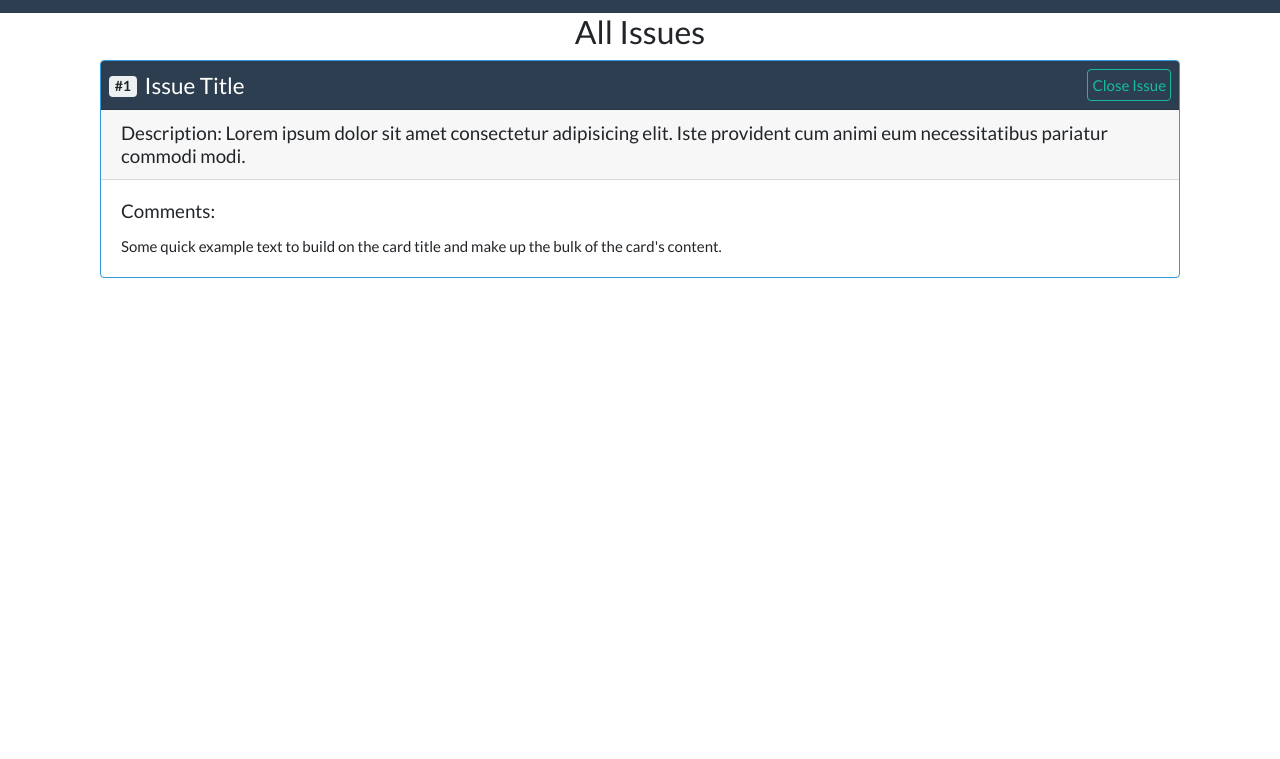
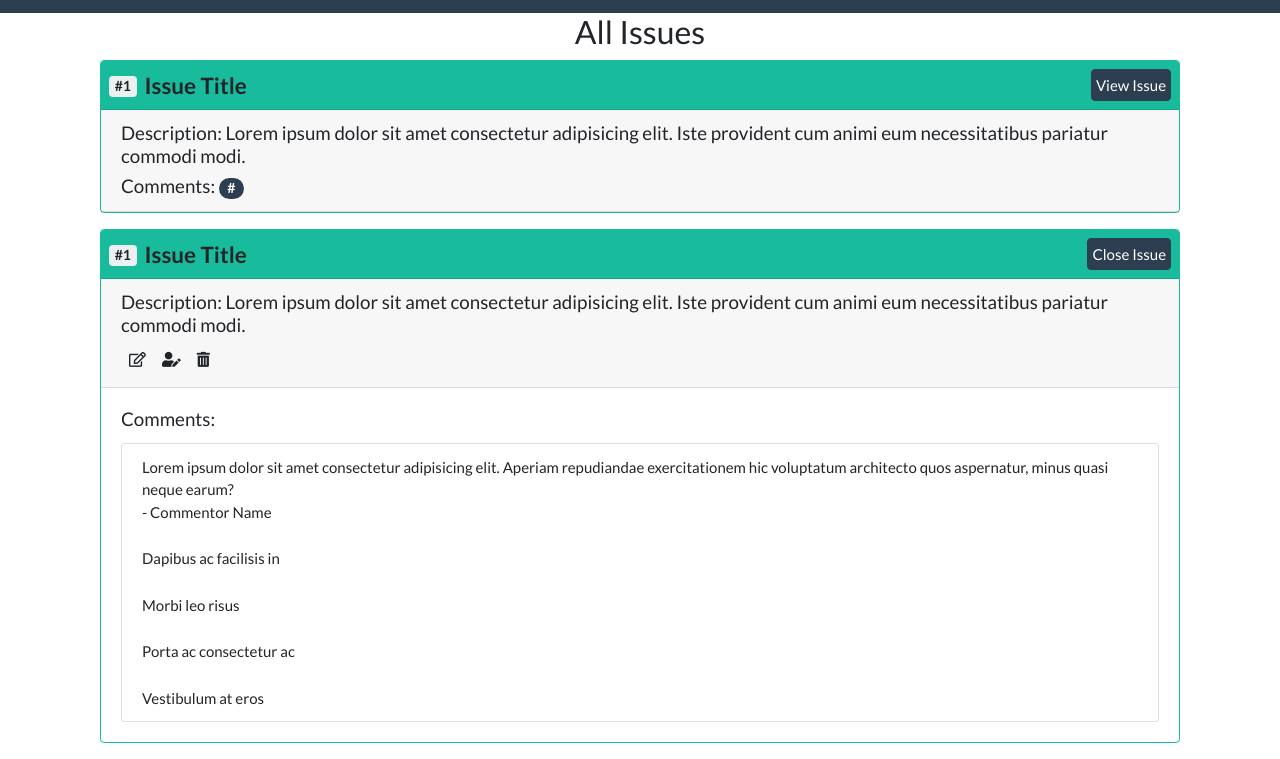
Before and after one commit to stennity8/issue-tracker-frontend, a website built with webpack: page index.html in a window 1280 px wide. Shown: the part 77-836 px from the top of the page. Before the commit the page ends 800 px from the top, so only its background shows below. Built offline with nearby package versions, Linux system fonts and the light colour scheme; a web font is replaced by a local one.

Commit message:
Finished card for list of all issues.  Created card layout for individual card with comments.

```diff
--- a/index.html
+++ b/index.html
@@ -25,23 +25,48 @@
   <div class="container issue-container">
     <h3 class="text-center">All Issues</h3>
     <div class="container card-container">
-      <div class="card border-info mb-3">
-        <div class="card-header d-flex p-2 bg-primary text-white align-items-center">
+      <div class="card border-success mb-3">
+        <div class="card-header d-flex p-2 bg-success align-items-center">
           <h5 class="m-0"><span class="badge badge-light">#1</span></h5>
-          <h4 class="ml-2 mb-0">Issue Title</h4>
-          <button type="button" class="btn btn-outline-success p-1 ml-auto">Close Issue</button>
+          <h4 class="ml-2 mb-0"><strong>Issue Title</strong></h4>
+          <button type="button" class="btn btn-primary p-1 ml-auto">View Issue</button>
         </div>
         <div class="card-header">
           <h5 class="card-text issue-description">Description: Lorem ipsum dolor sit amet consectetur adipisicing
             elit.
             Iste provident
             cum animi eum necessitatibus pariatur commodi modi. </h5>
+          <h5 class="m-0">Comments: <span class="badge badge-pill badge-primary">#</span></h5>
+        </div>
+      </div>
+    </div>
+
+    <!--Detailed Card View-->
+    <div class="container card-container">
+      <div class="card border-success mb-3">
+        <div class="card-header d-flex p-2 bg-success align-items-center">
+          <h5 class="m-0"><span class="badge badge-light">#1</span></h5>
+          <h4 class="ml-2 mb-0"><strong>Issue Title</strong></h4>
+          <button type="button" class="btn btn-primary p-1 ml-auto">Close Issue</button>
+        </div>
+        <div class="card-header">
+          <h5 class="card-text issue-description">Description: Lorem ipsum dolor sit amet consectetur adipisicing
+            elit.
+            Iste provident
+            cum animi eum necessitatibus pariatur commodi modi. </h5>
+          <i class="far fa-edit m-2"></i><i class="fas fa-user-edit m-2"></i><i class="fas fa-trash-alt m-2"></i>
         </div>
         <div class="card-body">
           <h5 class="card-title">Comments:</h5>
-          <p class="card-text">Some quick example text to build on the card title and make up the bulk of the card's
-            content.</p>
-        </div>
+          <ul class="list-group">
+            <li class="list-group-item">Lorem ipsum dolor sit amet consectetur adipisicing elit. Aperiam repudiandae
+              exercitationem hic voluptatum architecto quos aspernatur, minus quasi neque earum? <br> <span>- Commentor
+                Name</span></li>
+            <li class="list-group-item">Dapibus ac facilisis in</li>
+            <li class="list-group-item">Morbi leo risus</li>
+            <li class="list-group-item">Porta ac consectetur ac</li>
+            <li class="list-group-item">Vestibulum at eros</li>
+          </ul>
         </div>
       </div>
     </div>
```
Lines whose indentation alone changed are shown as unchanged.
